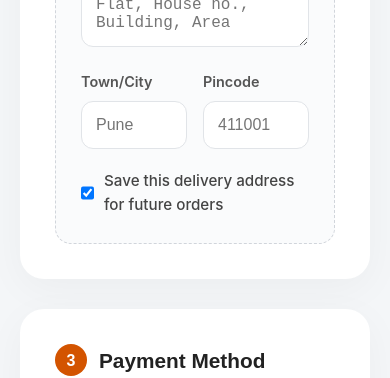
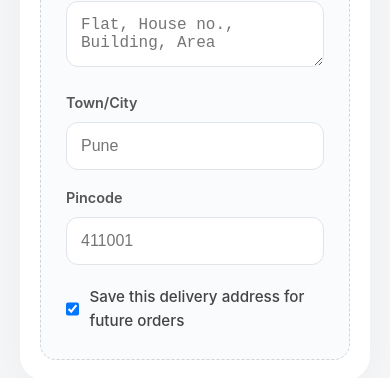
Before and after one commit to sanketpawarr68-jpg/gavran-magic, a React (Vite) app in the folder frontend-react/: page /checkout in a window 390 px wide. Shown: the part 1040-1418 px from the top of the page. Built offline with nearby package versions, Linux system fonts and the light colour scheme; no server answers; sample sign-in values are in the browser's storage; a web font is replaced by a local one.

Commit message:
Optimize checkout UI layout and padding for tablet and mobile devices

```diff
--- a/frontend-react/src/pages/Checkout.jsx
+++ b/frontend-react/src/pages/Checkout.jsx
@@ -188,6 +188,21 @@ export default function Checkout() {
 
     return (
         <main style={{ minHeight: '100vh', background: '#f4f6f8', padding: '60px 20px', fontFamily: '"Inter", sans-serif' }}>
+            <style>
+                {`
+                    @media (max-width: 900px) {
+                        .checkout-container { flex-direction: column !important; gap: 20px !important; }
+                        .checkout-main-column, .checkout-summary-column { flex: 1 1 100% !important; max-width: 100% !important; width: 100% !important; }
+                        .checkout-summary-card { position: static !important; }
+                    }
+                    @media (max-width: 600px) {
+                        .checkout-address-grid { grid-template-columns: 1fr !important; }
+                        .checkout-input-grid { grid-template-columns: 1fr !important; }
+                        .checkout-main-column > div { padding: 20px !important; }
+                        .checkout-summary-card { padding: 20px !important; }
+                    }
+                `}
+            </style>
             <div style={{ maxWidth: '1100px', margin: '0 auto' }}>
                 {/* Header */}
                 <div style={{ textAlign: 'center', marginBottom: '50px' }}>
@@ -196,10 +211,10 @@ export default function Checkout() {
                 </div>
 
                 <form onSubmit={formik.handleSubmit}>
-                    <div style={{ display: 'flex', gap: '40px', flexWrap: 'wrap', alignItems: 'flex-start' }}>
+                    <div className="checkout-container" style={{ display: 'flex', gap: '40px', flexWrap: 'wrap', alignItems: 'flex-start' }}>
 
                         {/* LEFT COLUMN: Forms */}
-                        <div style={{ flex: '1 1 600px', display: 'flex', flexDirection: 'column', gap: '30px' }}>
+                        <div className="checkout-main-column" style={{ flex: '1 1 500px', display: 'flex', flexDirection: 'column', gap: '30px' }}>
 
                             {/* SECTION: Personal Details */}
                             <div style={{ background: '#fff', padding: '35px', borderRadius: '24px', boxShadow: '0 10px 40px rgba(0,0,0,0.04)' }}>
@@ -207,7 +222,7 @@ export default function Checkout() {
                                     <span style={{ width: '32px', height: '32px', background: 'var(--primary)', color: 'white', borderRadius: '50%', display: 'flex', alignItems: 'center', justifyContent: 'center', fontSize: '1rem' }}>1</span>
                                     Contact Information
                                 </h2>
-                                <div style={{ display: 'grid', gridTemplateColumns: '1fr 1fr', gap: '20px' }}>
+                                <div className="checkout-input-grid" style={{ display: 'grid', gridTemplateColumns: '1fr 1fr', gap: '20px' }}>
                                     <div>
                                         <label style={{ display: 'block', fontSize: '0.9rem', fontWeight: '600', color: '#555', marginBottom: '8px' }}>Full Name</label>
                                         <input type="text" id="name" {...formik.getFieldProps('name')} style={{ width: '100%', padding: '14px 16px', borderRadius: '12px', border: '1px solid #e1e4e8', background: '#f9fafb', fontSize: '1rem', outline: 'none', transition: 'border 0.2s' }} placeholder="John Doe" />
@@ -228,7 +243,7 @@ export default function Checkout() {
                                     Where should we deliver?
                                 </h2>
 
-                                <div style={{ display: 'grid', gridTemplateColumns: 'repeat(auto-fill, minmax(240px, 1fr))', gap: '16px' }}>
+                                <div className="checkout-address-grid" style={{ display: 'grid', gridTemplateColumns: 'repeat(auto-fill, minmax(240px, 1fr))', gap: '16px' }}>
                                     {/* Profile Default */}
                                     {user && user.address && (
                                         <div onClick={() => handleAddressModeChange('profile')} style={{ padding: '20px', borderRadius: '16px', border: addressMode === 'profile' ? '2px solid var(--primary)' : '2px solid #f0f0f0', background: addressMode === 'profile' ? '#fffbf5' : '#fff', cursor: 'pointer', transition: 'all 0.2s', position: 'relative' }}>
@@ -274,7 +289,7 @@ export default function Checkout() {
                                             <textarea id="address" {...formik.getFieldProps('address')} rows="2" style={{ width: '100%', padding: '14px', borderRadius: '12px', border: '1px solid #e1e4e8', fontSize: '1rem', outline: 'none', resize: 'vertical' }} placeholder="Flat, House no., Building, Area" />
                                             {formik.touched.address && formik.errors.address && <div style={{ color: '#e74c3c', fontSize: '0.85rem', marginTop: '6px' }}>{formik.errors.address}</div>}
                                         </div>
-                                        <div style={{ display: 'grid', gridTemplateColumns: '1fr 1fr', gap: '16px' }}>
+                                        <div className="checkout-input-grid" style={{ display: 'grid', gridTemplateColumns: '1fr 1fr', gap: '16px' }}>
                                             <div>
                                                 <label style={{ display: 'block', fontSize: '0.9rem', fontWeight: '600', color: '#555', marginBottom: '8px' }}>Town/City</label>
                                                 <input type="text" id="city" {...formik.getFieldProps('city')} style={{ width: '100%', padding: '14px', borderRadius: '12px', border: '1px solid #e1e4e8', fontSize: '1rem', outline: 'none' }} placeholder="Pune" />
@@ -320,8 +335,8 @@ export default function Checkout() {
                         </div>
 
                         {/* RIGHT COLUMN: Order Summary Floating Card */}
-                        <div style={{ flex: '0 0 380px', width: '100%' }}>
-                            <div style={{ background: '#fff', borderRadius: '24px', padding: '35px', boxShadow: '0 15px 50px rgba(0,0,0,0.06)', position: 'sticky', top: '100px' }}>
+                        <div className="checkout-summary-column" style={{ flex: '0 0 380px', width: '100%' }}>
+                            <div className="checkout-summary-card" style={{ background: '#fff', borderRadius: '24px', padding: '35px', boxShadow: '0 15px 50px rgba(0,0,0,0.06)', position: 'sticky', top: '100px' }}>
                                 <h3 style={{ fontSize: '1.5rem', fontWeight: '800', marginBottom: '25px', color: '#1a1a1a' }}>Order Summary</h3>
 
                                 <div style={{ display: 'flex', flexDirection: 'column', gap: '16px', marginBottom: '25px', maxHeight: '300px', overflowY: 'auto' }}>
```
